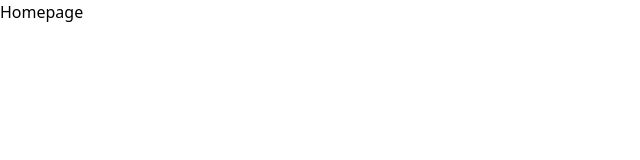
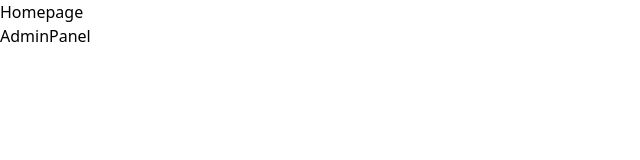
Before and after one commit to durjoydutta/SchoolSync, a Next.js app: page / in a window 1280 px wide. Shown: the top 160 px of the page, without its empty margins (0-640 px from the left). Built offline with nearby package versions, Linux system fonts and the light colour scheme.

Commit message:
added link to admin panel on homepage

```diff
--- a/src/app/page.tsx
+++ b/src/app/page.tsx
@@ -1,6 +1,11 @@
+import Link from "next/link";
+
 const Homepage = () => {
   return (
+    <>
     <div className=''>Homepage</div>
+    <Link href="/admin">AdminPanel</Link>
+    </>
   )
 }
 
```
